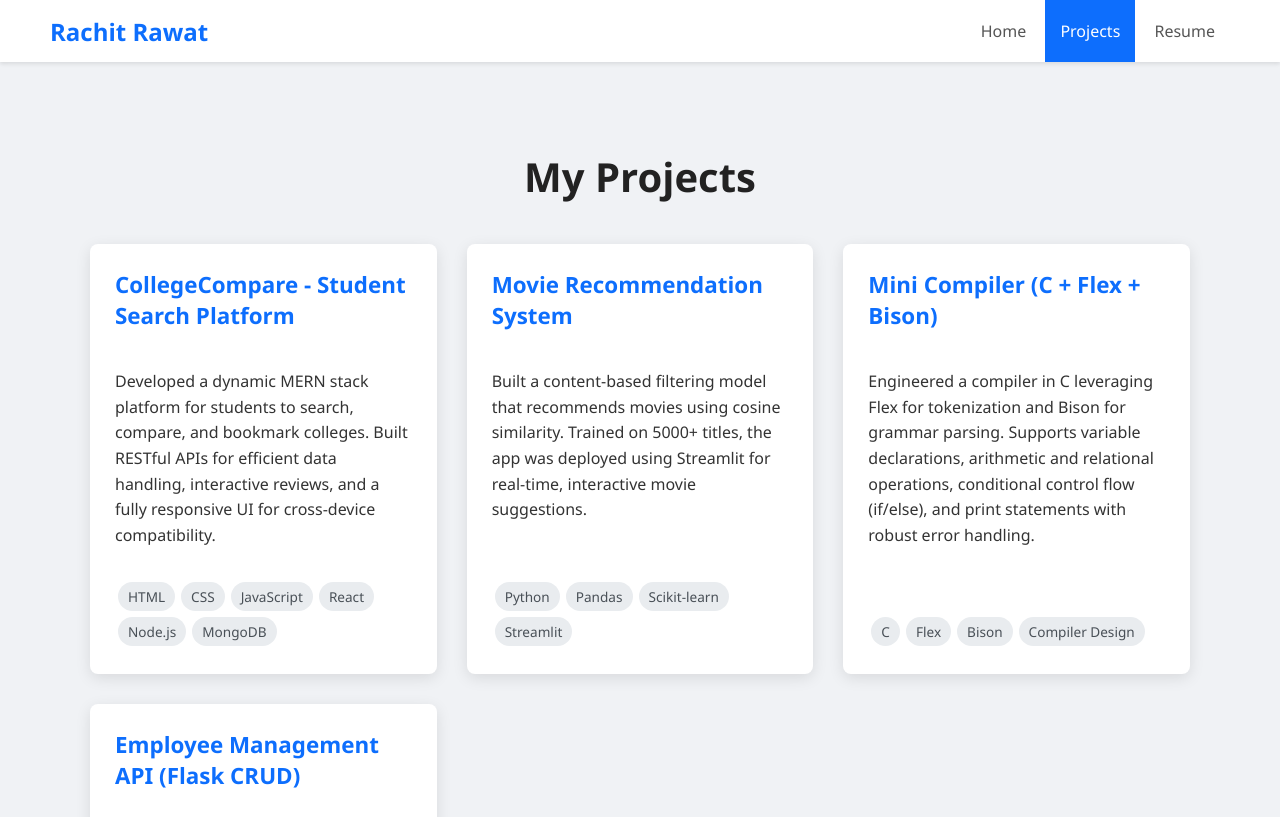
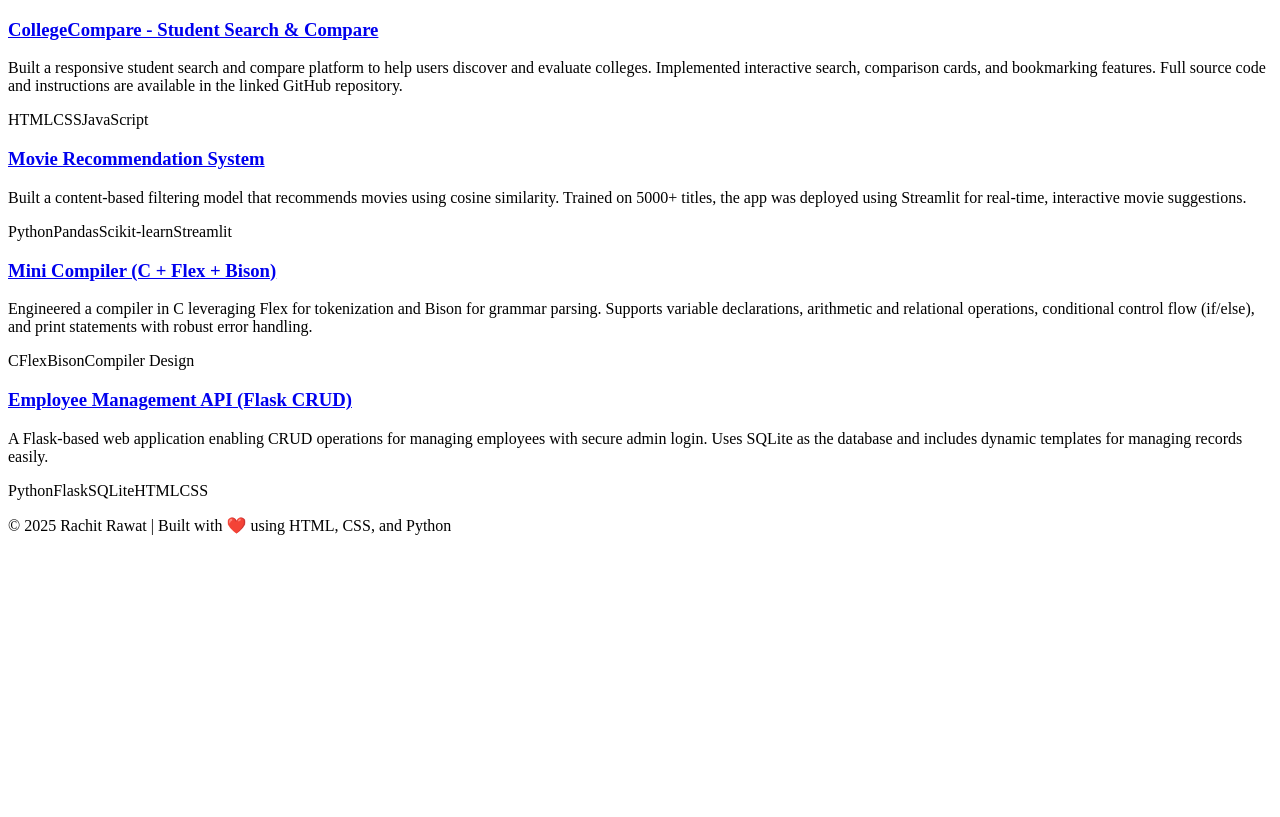
Before and after one commit to kabootar-1129/kabootar-1129.github.io, a plain HTML site: page projects.html in a window 1280 px wide. Shown: the top 817 px of the page. Drawn offline with Linux system fonts and the light colour scheme.

Commit message:
Updated portfolio: resume fixes + project updates

```diff
--- a/projects.html
+++ b/projects.html
@@ -1,131 +1,14 @@
 <!DOCTYPE html>
-<html lang="en">
-<head>
-    <meta charset="UTF-8">
-    <meta name="viewport" content="width=device-width, initial-scale=1.0">
-    <title>Rachit Rawat | Projects</title>
-    <style>
-        body {
-            font-family: 'Segoe UI', Roboto, Helvetica, Arial, sans-serif;
-            margin: 0;
-            background-color: #f0f2f5;
-            color: #333;
-        }
-        .navbar {
-            background-color: #fff;
-            box-shadow: 0 2px 4px rgba(0,0,0,0.1);
-            padding: 0 50px;
-            display: flex;
-            justify-content: space-between;
-            align-items: center;
-        }
-        .navbar .logo {
-            font-size: 1.5em;
-            font-weight: bold;
-            color: #0d6efd;
-        }
-        .navbar .nav-links a {
-            color: #555;
-            text-decoration: none;
-            padding: 20px 15px;
-            display: inline-block;
-            transition: background-color 0.3s, color 0.3s;
-        }
-        .navbar .nav-links a:hover, .navbar .nav-links a.active {
-            background-color: #0d6efd;
-            color: #fff;
-        }
-        .container {
-            max-width: 1100px;
-            margin: 40px auto;
-            padding: 20px;
-        }
-        .page-title {
-            text-align: center;
-            font-size: 2.5em;
-            margin-bottom: 40px;
-            color: #222;
-        }
-        .projects-grid {
-            display: grid;
-            grid-template-columns: repeat(auto-fit, minmax(320px, 1fr));
-            gap: 30px;
-        }
-        .project-card {
-            background: #fff;
-            border-radius: 8px;
-            box-shadow: 0 4px 15px rgba(0,0,0,0.1);
-            padding: 25px;
-            transition: transform 0.3s, box-shadow 0.3s;
-            display: flex;
-            flex-direction: column;
-        }
-        .project-card:hover {
-            transform: translateY(-10px);
-            box-shadow: 0 8px 25px rgba(0,0,0,0.15);
-        }
-        .project-card h3 {
-            font-size: 1.4em;
-            color: #0d6efd;
-            margin-top: 0;
-        }
-        .project-card a {
-            text-decoration: none;
-        }
-        .project-card p {
-            line-height: 1.6;
-            flex-grow: 1;
-        }
-        .project-card .tags {
-            margin-top: 15px;
-        }
-        .project-card .tags span {
-            display: inline-block;
-            background-color: #e9ecef;
-            color: #495057;
-            padding: 5px 10px;
-            border-radius: 15px;
-            font-size: 0.85em;
-            margin: 3px;
-        }
-        .footer {
-            text-align: center;
-            padding: 20px;
-            margin-top: 40px;
-            background-color: #343a40;
-            color: #f8f9fa;
-        }
-    </style>
-</head>
-<body>
-
-    <!-- Navigation Bar -->
-    <nav class="navbar">
-        <div class="logo">Rachit Rawat</div>
-        <div class="nav-links">
-            <a href="index.html">Home</a>
-            <a href="projects.html" class="active">Projects</a>
-            <a href="resume.html">Resume</a>
-        </div>
-    </nav>
-
-    <!-- Projects Section -->
-    <div class="container">
-        <h1 class="page-title">My Projects</h1>
-        <div class="projects-grid">
-
-            <!-- ✅ CollegeCompare -->
-            <div class="project-card">
-                <a href="https://kabootar-1129.github.io/college-compare-demo" target="_blank">
-                    <h3>CollegeCompare - Student Search Platform</h3>
+                <a href="https://github.com/kabootar-1129/college-compare-demo" target="_blank">
+                    <h3>CollegeCompare - Student Search & Compare</h3>
                 </a>
-                <p>Developed a dynamic MERN stack platform for students to search, compare, and bookmark colleges. Built RESTful APIs for efficient data handling, interactive reviews, and a fully responsive UI for cross-device compatibility.</p>
+                <p>Built a responsive student search and compare platform to help users discover and evaluate colleges. Implemented interactive search, comparison cards, and bookmarking features. Full source code and instructions are available in the linked GitHub repository.</p>
                 <div class="tags">
-                    <span>HTML</span><span>CSS</span><span>JavaScript</span><span>React</span><span>Node.js</span><span>MongoDB</span>
+                    <span>HTML</span><span>CSS</span><span>JavaScript</span>
                 </div>
             </div>
 
-            <!-- ✅ Movie Recommender -->
+
             <div class="project-card">
                 <a href="https://movie-recommender-system-nice-rachit.streamlit.app/" target="_blank">
                     <h3>Movie Recommendation System</h3>
@@ -136,7 +19,7 @@
                 </div>
             </div>
 
-            <!-- ✅ Mini Compiler -->
+
             <div class="project-card">
                 <a href="https://github.com/kabootar-1129/MiniCompiler" target="_blank">
                     <h3>Mini Compiler (C + Flex + Bison)</h3>
@@ -147,7 +30,7 @@
                 </div>
             </div>
 
-            <!-- ✅ Employee Management API -->
+
             <div class="project-card">
                 <a href="https://github.com/kabootar-1129/EmployeeAPI" target="_blank">
                     <h3>Employee Management API (Flask CRUD)</h3>
@@ -161,7 +44,7 @@
         </div>
     </div>
 
-    <!-- Footer -->
+
     <footer class="footer">
         <p>&copy; 2025 Rachit Rawat | Built with ❤️ using HTML, CSS, and Python</p>
     </footer>
```
Also changed, not shown: resume.html (+19 -8 lines).
